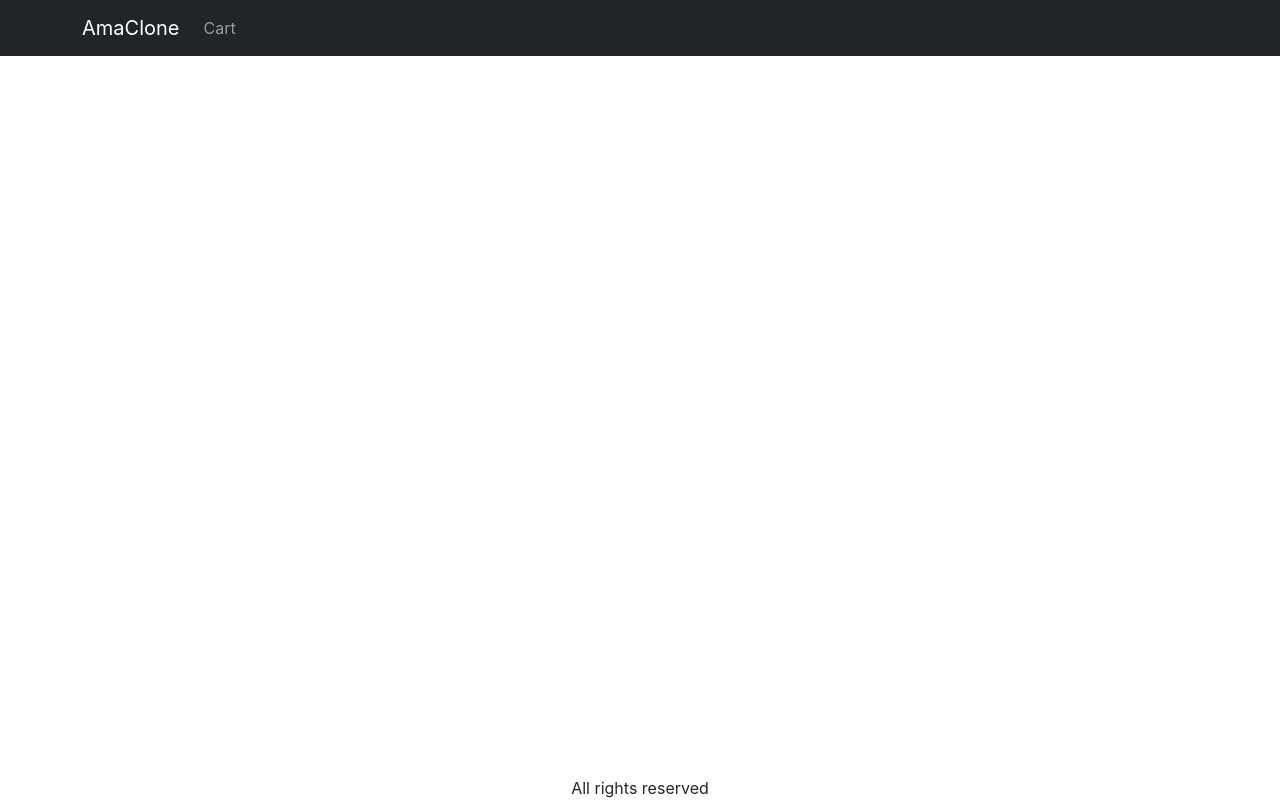
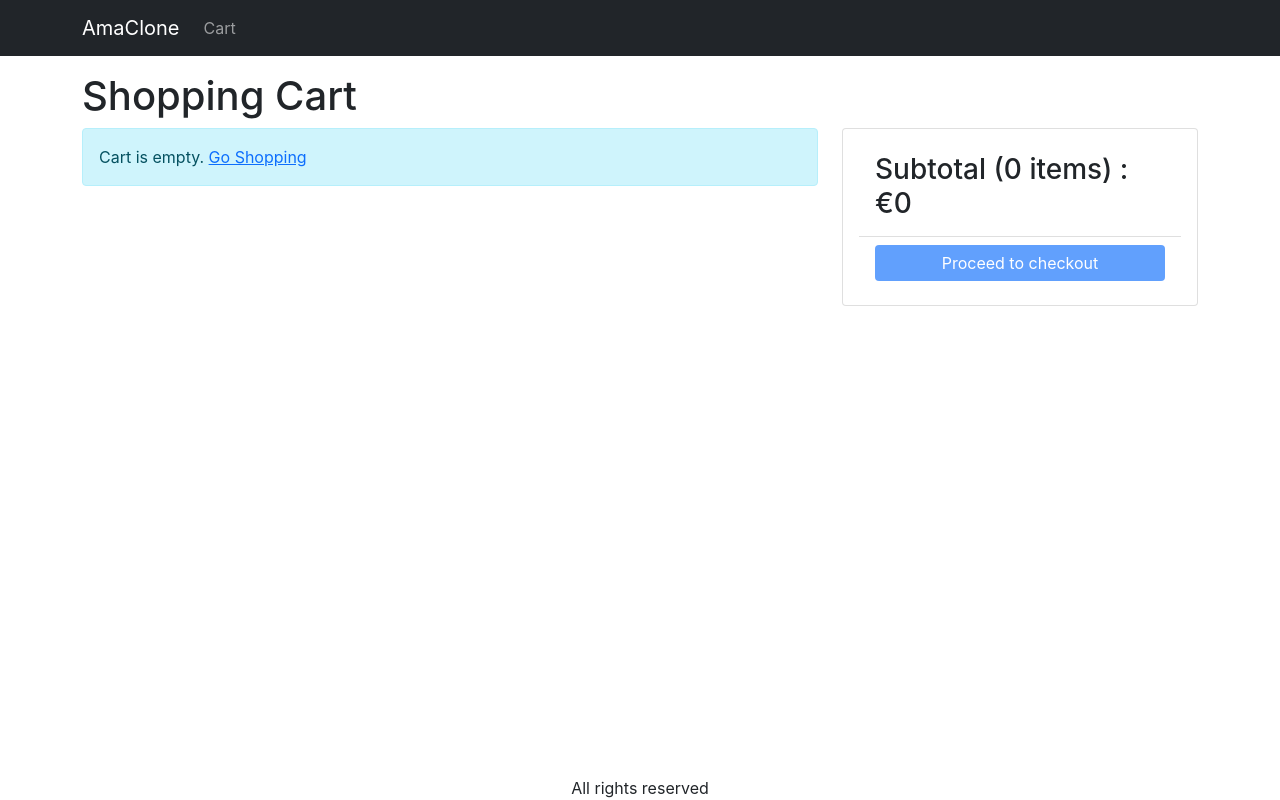
Before and after one commit to HaudegenHH/amazon-clone, a React (Create React App) app in the folder frontend/: page /cart in a window 1280 px wide. Built offline with nearby package versions, Linux system fonts and the light colour scheme.

Commit message:
created cart ui

```diff
--- a/frontend/src/App.js
+++ b/frontend/src/App.js
@@ -1,12 +1,16 @@
 import { useContext } from 'react';
 import { BrowserRouter, Routes, Route, Link } from 'react-router-dom';
 import { LinkContainer } from 'react-router-bootstrap';
+
 import HomeScreen from './screens/HomeScreen';
 import ProductScreen from './screens/ProductScreen';
+import CartScreen from './screens/CartScreen';
+
 import Navbar from 'react-bootstrap/Navbar';
 import Nav from 'react-bootstrap/Nav';
 import Container from 'react-bootstrap/Container';
 import Badge from 'react-bootstrap/esm/Badge';
+
 import { Store } from './Store';
 
 function App() {
@@ -41,6 +45,7 @@
           <Container className="mt-3">
             <Routes>
               <Route path="/product/:slug" element={<ProductScreen />} />
+              <Route path="/cart" element={<CartScreen />} />
               <Route path="/" element={<HomeScreen />} />
             </Routes>
           </Container>
--- a/frontend/src/index.css
+++ b/frontend/src/index.css
@@ -49,3 +49,7 @@
 .img-large {
   max-width: 100%;
 }
+
+.img-thumbnail {
+  height: 80px;
+}
--- /dev/null
+++ b/frontend/src/screens/CartScreen.js
@@ -0,0 +1,103 @@
+import { useContext } from 'react';
+import { Link } from 'react-router-dom';
+import { Store } from '../Store';
+import { Helmet } from 'react-helmet-async';
+
+import MessageBox from '../components/MessageBox';
+
+import Row from 'react-bootstrap/Row';
+import Col from 'react-bootstrap/Col';
+import ListGroup from 'react-bootstrap/ListGroup';
+import Button from 'react-bootstrap/Button';
+import Card from 'react-bootstrap/Card';
+
+export default function CartScreen() {
+  const { state, dispatch: ctxDispatch } = useContext(Store);
+  // deconstruct cart from state and from that cartItems in one go
+  const {
+    cart: { cartItems },
+  } = state;
+
+  return (
+    <div>
+      <Helmet>
+        <title>Shopping Cart</title>
+      </Helmet>
+      <h1>Shopping Cart</h1>
+      <Row>
+        <Col md={8}>
+          {cartItems.length === 0 ? (
+            <MessageBox>
+              Cart is empty. <Link to="/">Go Shopping</Link>
+            </MessageBox>
+          ) : (
+            <ListGroup>
+              {cartItems.map((item) => (
+                <ListGroup.Item key={item._id}>
+                  <Row className="align-items-center">
+                    <Col md={4}>
+                      <img
+                        src={item.image}
+                        alt={item.name}
+                        className="img-fluid rounded img-thumbnail"
+                      />{' '}
+                      <Link to={`/product/${item.slug}`}>{item.name}</Link>
+                    </Col>
+                    <Col md={3}>
+                      <Button variant="light" disabled={item.quantity === 1}>
+                        <i className="fas fa-angle-left"></i>
+                      </Button>{' '}
+                      <span>{item.quantity}</span>{' '}
+                      <Button
+                        variant="light"
+                        disabled={item.quantity === item.countInStock}
+                      >
+                        <i className="fas fa-angle-right"></i>
+                      </Button>
+                    </Col>
+                    <Col md={3}>€ {item.price}</Col>
+                    <Col md={2}>
+                      <Button variant="light">
+                        <i className="fas fa-trash"></i>
+                      </Button>
+                    </Col>
+                  </Row>
+                </ListGroup.Item>
+              ))}
+            </ListGroup>
+          )}
+        </Col>
+        <Col md={4}>
+          <Card>
+            <Card.Body>
+              <ListGroup variant="flush">
+                <ListGroup.Item>
+                  <h3>
+                    Subtotal (
+                    {cartItems.reduce((acc, curr) => acc + curr.quantity, 0)}{' '}
+                    items) : €
+                    {cartItems.reduce(
+                      (acc, curr) => acc + curr.price * curr.quantity,
+                      0
+                    )}
+                  </h3>
+                </ListGroup.Item>
+                <ListGroup.Item>
+                  <div className="d-grid">
+                    <Button
+                      type="button"
+                      variant="primary"
+                      disabled={cartItems.length === 0}
+                    >
+                      Proceed to checkout
+                    </Button>
+                  </div>
+                </ListGroup.Item>
+              </ListGroup>
+            </Card.Body>
+          </Card>
+        </Col>
+      </Row>
+    </div>
+  );
+}
--- a/frontend/src/screens/ProductScreen.js
+++ b/frontend/src/screens/ProductScreen.js
@@ -1,6 +1,6 @@
 import axios from 'axios';
 import { useContext, useEffect, useReducer } from 'react';
-import { useParams } from 'react-router-dom';
+import { useNavigate, useParams } from 'react-router-dom';
 import { Helmet } from 'react-helmet-async';
 import Row from 'react-bootstrap/Row';
 import Col from 'react-bootstrap/Col';
@@ -30,6 +30,7 @@
 
 function ProductScreen() {
   const params = useParams();
+  const navigate = useNavigate();
   const { slug } = params;
 
   const [{ loading, error, product }, dispatch] = useReducer(reducer, {
@@ -53,6 +54,7 @@
 
   const { state, dispatch: ctxDispatch } = useContext(Store);
   const { cart } = state;
+
   const addToCartHandler = async () => {
     const existItem = cart.cartItems.find((item) => item._id === product._id);
     const quantity = existItem ? existItem.quantity + 1 : 1;
@@ -65,6 +67,9 @@
       type: 'CART_ADD_ITEM',
       payload: { ...product, quantity },
     });
+
+    // direct to other page with useNavigate
+    navigate('/cart');
   };
 
   return loading ? (
```
Also changed, not shown: 1 other file (tests, documents, lock files or other folders).
